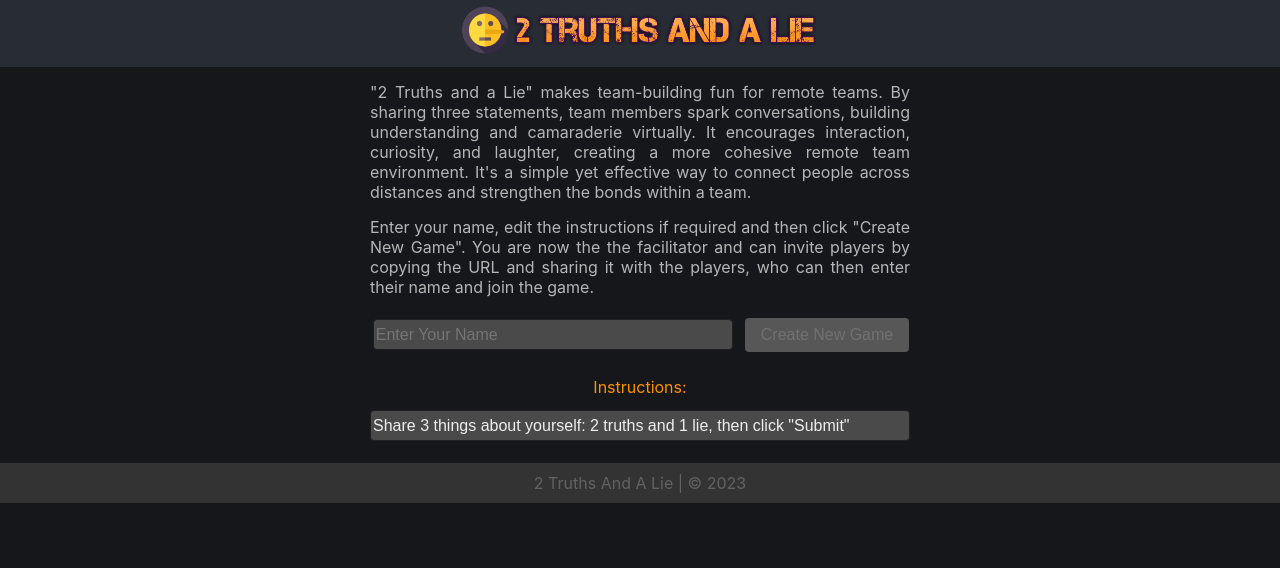
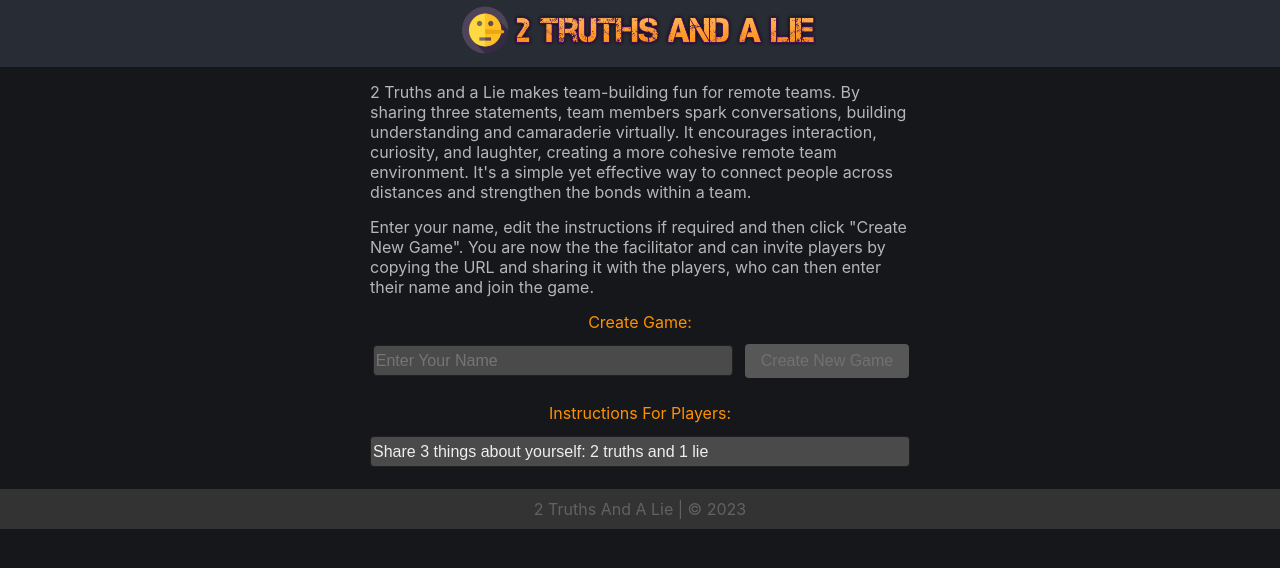
Before and after one commit to Costa365/2TruthsAndLie, a React (Create React App) app in the folder frontend/: page / in a window 1280 px wide. Shown: the top 568 px of the page. Built offline with nearby package versions, Linux system fonts and the light colour scheme; no server answers.

Commit message:
Minor UX improvements

```diff
--- a/frontend/public/index.html
+++ b/frontend/public/index.html
@@ -4,7 +4,7 @@
     <meta charset="utf-8" />
     <link rel="icon" href="%PUBLIC_URL%/favicon.ico" />
     <link rel="shortcut icon" href="%PUBLIC_URL%/favicon.ico">
-    <meta name="description" content="Players share 3 statements, 2 true, 1 false. Others guess the lie, sparking fun conversations and revealing intriguing facts, ideal for team building and group bonding.">
+    <meta name="description" content="2 truths and a lie game. Players share 3 statements, 2 true, 1 false. Others guess the lie, sparking fun conversations and revealing intriguing facts, ideal for team building and group bonding.">
     <link rel="canonical" href="https://truthslie.site" />
     <meta name="robots" content="index, nofollow">
     <meta property="og:type" content="website" />
@@ -12,11 +12,11 @@
     <meta property="og:description" content="Two Truths And A Lie group bonding and team building game" />
     <meta property="og:image" content="https://truthslie.site/static/media/logo.1e1a4c66.png" />
     <meta property="og:url" content="https://truthslie.site" />
-    <meta property="og:site_name" content="Two Truths And A Lie" />
+    <meta property="og:site_name" content="2 Truths And A Lie" />
     <meta name="viewport" content="width=device-width, initial-scale=1" />
     <meta name="theme-color" content="#000000" />
     <link rel="manifest" href="%PUBLIC_URL%/manifest.json" />
-    <title>Two Truths And A Lie</title>
+    <title>2 Truths And A Lie</title>
   </head>
   <body>
     <noscript>You need to enable JavaScript to run this app.</noscript>
--- a/frontend/src/components/Create.js
+++ b/frontend/src/components/Create.js
@@ -7,7 +7,7 @@ import Footer from './Footer';
 
 function Create() {
   const [name, setName] = useState('');
-  const [instructions, setInstructions] = useState('Share 3 things about yourself: 2 truths and 1 lie, then click "Submit"');
+  const [instructions, setInstructions] = useState('Share 3 things about yourself: 2 truths and 1 lie');
   const [buttonDisabled, setButtonDisabled] = useState(true);
 
   let navigate = useNavigate();
@@ -46,7 +46,7 @@ function Create() {
       <Header />
       <div>
         <div className='player-instructions'>
-          "2 Truths and a Lie" makes team-building fun for remote teams. By sharing three statements, team
+          2 Truths and a Lie makes team-building fun for remote teams. By sharing three statements, team
           members spark conversations, building understanding and camaraderie virtually. It encourages
           interaction, curiosity, and laughter, creating a more cohesive remote team environment. It's a simple
           yet effective way to connect people across distances and strengthen the bonds within a team.
@@ -58,6 +58,7 @@ function Create() {
         </div>
       </div>
       <div className='section'>
+      <div className='instructions-text'>Create Game:</div>
         <input
           id='name'
           autoComplete = 'false'
@@ -75,7 +76,7 @@ function Create() {
           id='button' onClick={handleButtonClick}>Create New Game
         </button>
         <div className='instructions-div'>
-          <div className='instructions-text'>Instructions:</div>
+          <div className='instructions-text'>Instructions For Players:</div>
           <input
             id='instructions'
             autoComplete = 'false'
--- a/frontend/src/components/TtlInput.js
+++ b/frontend/src/components/TtlInput.js
@@ -27,6 +27,11 @@ function TtlInput({ onSubmit, instructions }) {
     <div className='statement-area'>
       <div className='instructions-text'>
         {instructions}
+        <div className='instructions-text'>
+          <br />
+          After entering 2 truths and a line, cick Submit
+        </div>
+
       </div>
       <form onSubmit={handleSubmit}>
         <div className='statement'>
--- a/frontend/src/components/styles.css
+++ b/frontend/src/components/styles.css
@@ -194,8 +194,7 @@ input:focus {
   margin-top: 15px;
   margin-bottom: 15px;
   color: #b6b6b6;
-  text-align: justify;
-  text-justify: inter-word;
+  text-align: left;
 }
 
 .parent {
```
Also changed, not shown: frontend/public/manifest.json.
